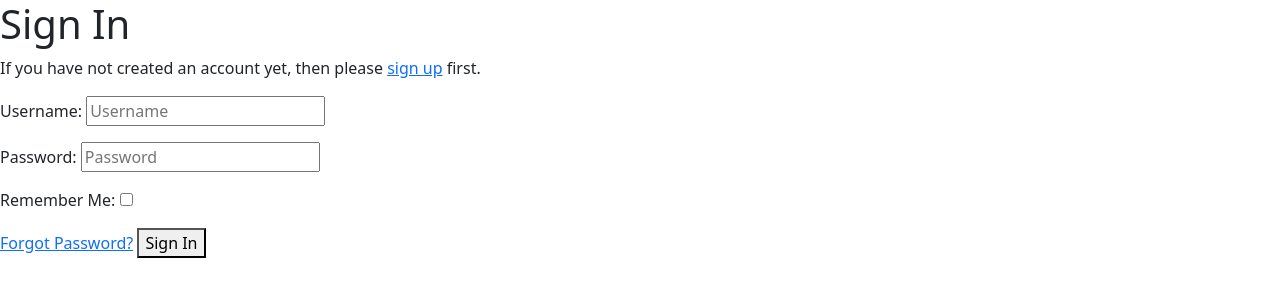
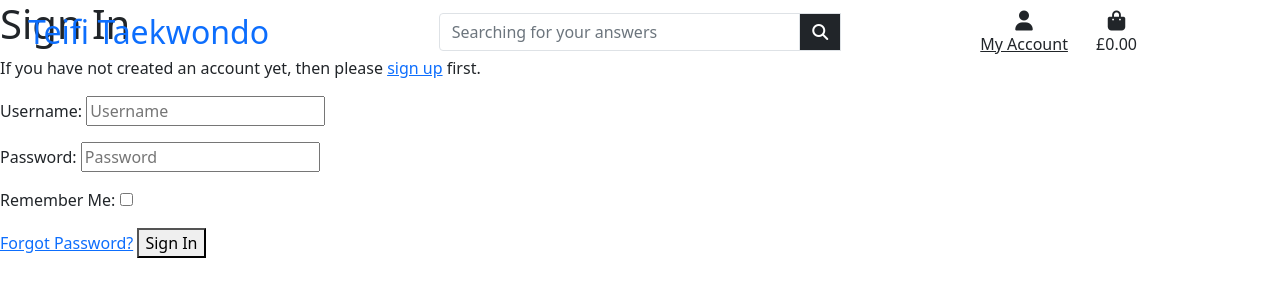
Before and after one commit to tloveday/MS4, a Django app: page /accounts/login/ in a window 1280 px wide. Shown: the top 300 px of the page. Run offline with Django 3.2, Linux system fonts and the light colour scheme; some libraries are stand-ins or nearby versions.

Commit message:
Addtion of base navigation

```diff
--- a/home/urls.py
+++ b/home/urls.py
@@ -1,4 +1,3 @@
-
 from django.contrib import admin
 from django.urls import path
 from . import views
--- a/templates/base.html
+++ b/templates/base.html
@@ -13,23 +13,90 @@
         {% block corecss %}
             <!-- Bootstrap CSS & JS-->
             <link href="https://cdn.jsdelivr.net/npm/bootstrap@5.1.3/dist/css/bootstrap.min.css" rel="stylesheet" integrity="sha384-1BmE4kWBq78iYhFldvKuhfTAU6auU8tT94WrHftjDbrCEXSU1oBoqyl2QvZ6jIW3" crossorigin="anonymous">
+             <!-- Font Awesomw-->
+            <script src="https://kit.fontawesome.com/cbf695508f.js" crossorigin="anonymous"></script>
         {% endblock %}
 
         {% block corejs%}
+             <!-- Bootstrap CSS & JS-->
             <script src="https://code.jquery.com/jquery-3.6.0.min.js" integrity="sha256-/xUj+3OJU5yExlq6GSYGSHk7tPXikynS7ogEvDej/m4=" crossorigin="anonymous"></script>
+             <!-- JQuery-->
             <script src="https://cdn.jsdelivr.net/npm/bootstrap@5.1.3/dist/js/bootstrap.bundle.min.js" integrity="sha384-ka7Sk0Gln4gmtz2MlQnikT1wXgYsOg+OMhuP+IlRH9sENBO0LRn5q+8nbTov4+1p" crossorigin="anonymous"></script>
         {% endblock %}
 
         <title>Teifi TKD {% block extra_title %} {% endblock %}</title>
     </head>
     <body>
-        <header class="container-fluid fixed-top"></header>
+        <header class="container-fluid fixed-top">
+            <div class="row">
+                <div class="col-12 col-lg-4 my-auto py-1 py-lg-0 float-start-lg">
+                    <a href="{% url 'home' %}" class="nav-link main-logo-link">
+                        <h2 class="my-0">Teifi Taekwondo</h2>
+                    </a>
+                </div>
+                <div class="col-12 col-lg-4 my-auto py-1 py-lg-0 ">
+                    <form method="GET" action="">
+                        <div class="input-group w-100">
+                            <input type="text" name="q" placeholder="Searching for your answers" class="form-control border border-black rouned-0">
+                            <div class="input-group-append">
+                                <button class="form-control btn btn-dark border border-black rounded-0" type="submit">
+                                    <span class="icon">
+                                        <i class="fas fa-search"></i>
+                                    </span>
+                                </button>
+                            </div>
+                        </div>
+                    </form>
+                </div>
+                <div class="col-12 col-lg-4 my-auto py-1 py-lg-0 ">
+                    <ul class="list-inline list-unstyled text-center text-lg-right my-0">
+                        <li class="list-inline-item dropdown">
+                            <a href="" id="user-account" data-toggle="dropdown" aria-haspopup="true" aria-expanded="false" class="nav-lnk text-dark">
+                                <div class="text-center">
+                                    <div><i class="fas fa-user fa-lg"></i></div>
+                                    <p class="my-0">My Account</p>
+                                </div>
+                            </a>
+                            <div class="dropdown-menu border-0" aria-labelledby="user-account">
+                                {% if request.user.is_authenticated %}
+                                    {% if request.user.is_superuser %}
+                                        <a href="#" class="dropdown-item">Shop Management</a>
+                                        <a href="#" class="dropdown-item">News Management</a>
+                                    {% endif %}
+                                    <a href="#" class="dropdown-item">My Profile</a>
+                                    <a href="{% url 'account_logout' %}" class="dropdown-item">Sign Out</a>
+                                {% else %}
+                                    <a href="{% url 'account_signup' %}" class="dropdown-item">Register</a>
+                                    <a href="{% url 'account_login' %}" class="dropdown-item">Sign In</a>
+                                {% endif %}
+                            </div>
+                        </li>
+                        <li class="list-inline-item">
+                            <a href="" class="nav-link {% if grand_total %}text-info font-weight-bold{% else %}text-dark{% endif %}">
+                                <div class="text-center">
+                                    <div><i class="fas fa-shopping-bag fa-lg"></i></div>
+                                    <p class="my-0">
+                                        {% if grand_total %}
+                                            £{{ grand_total|floatformat:2  }}
+                                        {% else %}
+                                            £0.00
+                                        {% endif %}
+                                    </p>
+                                </div>
+                            </a>
+                        </li>
+                    </ul>
+                </div>
+            </div>
+        </header>
 
         {% if messages %}
             <div class="message-container"></div>
         {% endif %}
 
         {% block page_header %}
+
+
         {% endblock %}
 
         {% block content %}
```
Also changed, not shown: home/templates/home/index.html (+7 -1 lines).
